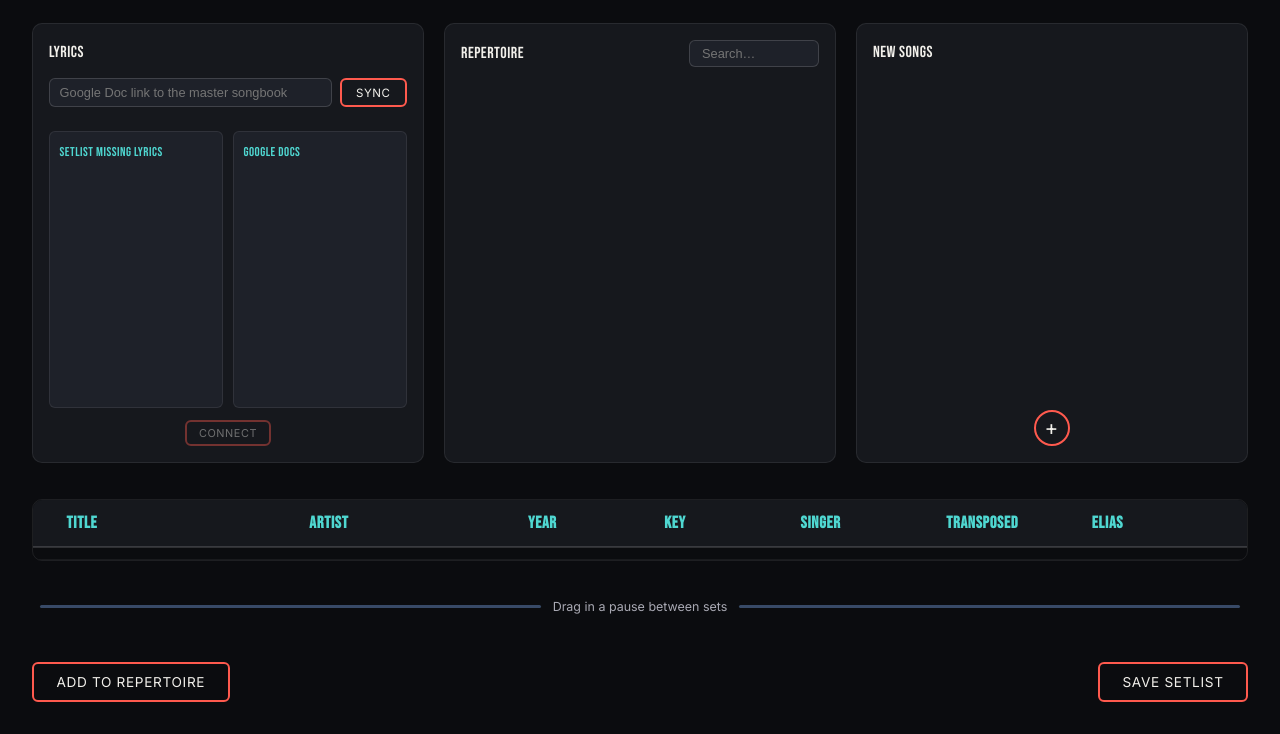
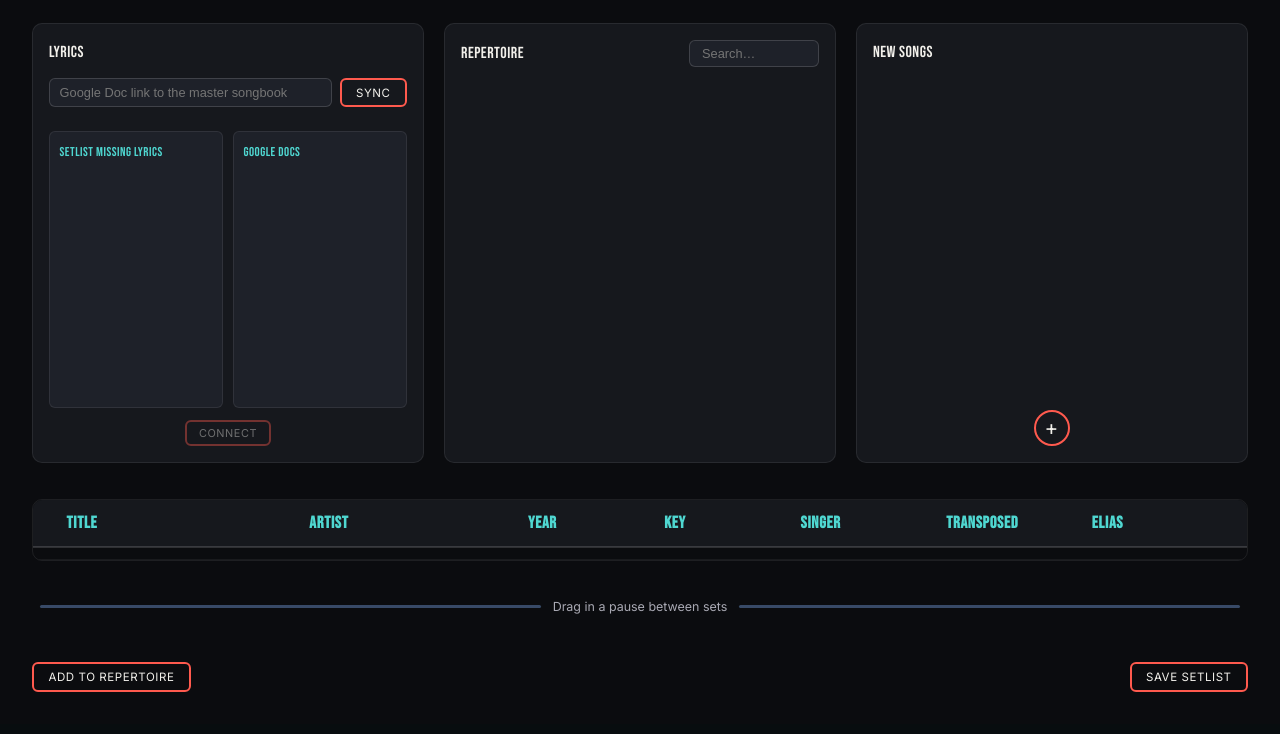
Before and after one commit to carljarner/jamesband, a FastAPI app: template intern/templates/setlist_editor.html in a window 1280 px wide. Shown: the part 313-1047 px from the top of the page. After the commit the page ends 1005 px from the top, so only its background shows below. Run offline with FastAPI, Linux system fonts and the light colour scheme; the template is opened without the code that fills it, so the values that code supplies are empty; the visitor is signed in with stand-in values (Sample User, id 1).

Commit message:
Use small buttons in the setlist editor's form actions
Co-Authored-By: Claude Opus 5.5 <noreply@anthropic.com>

```diff
--- a/intern/templates/setlist_editor.html
+++ b/intern/templates/setlist_editor.html
@@ -73,10 +73,10 @@
   </div>
 
   <div class="form-actions">
-    <button type="button" id="add-to-repertoire">Add to repertoire</button>
+    <button type="button" id="add-to-repertoire" class="btn-small">Add to repertoire</button>
     <div class="form-actions__save">
       <span id="save-status" class="save-status"></span>
-      <button class="primary" type="submit">Save setlist</button>
+      <button class="primary btn-small" type="submit">Save setlist</button>
     </div>
   </div>
 </form>
```
